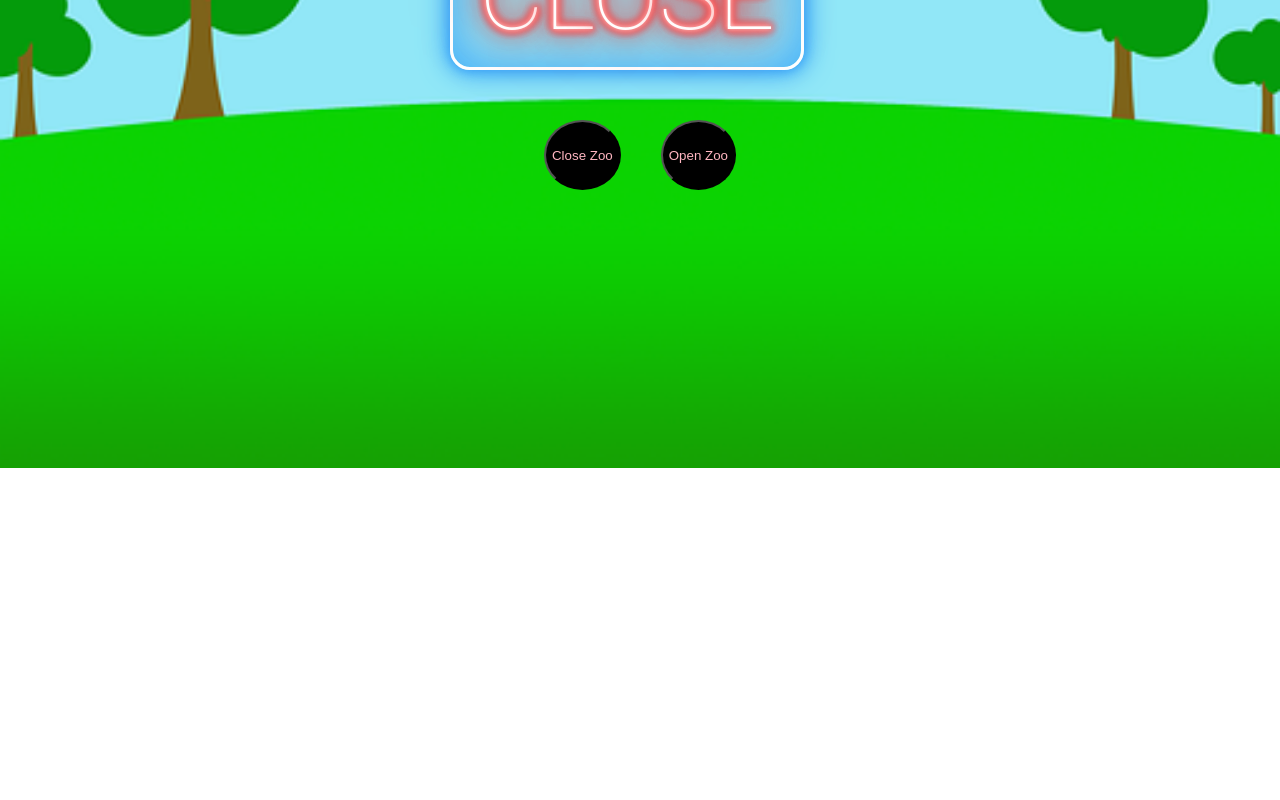
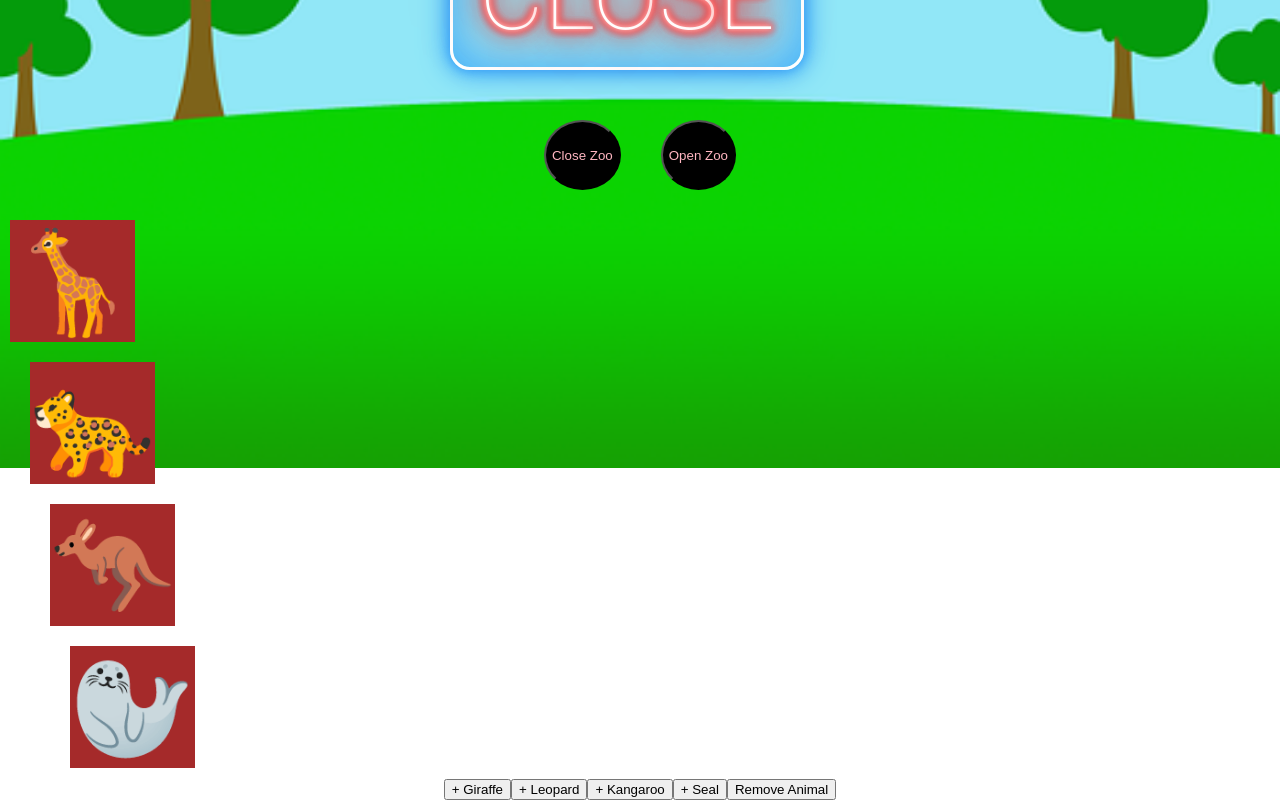
Before and after one commit to alicehsing/busy-zoo, a React (Create React App) app: page / in a window 1280 px wide. Shown: the part 385-1185 px from the top of the page. Before the commit the page ends 859 px from the top, so only its background shows below. Built offline with nearby package versions, Linux system fonts and the light colour scheme.

Commit message:
rendered animal array

```diff
--- /dev/null
+++ b/src/AnimalEmoji.js
@@ -0,0 +1,10 @@
+import React from 'react';
+
+export default function AnimalEmoji(props) {
+  return <div className="animal-item">
+    <span>{props.animal === 'giraffe' && '🦒'}</span>
+    <span>{props.animal === 'leopard' && '🐆'}</span>
+    <span>{props.animal === 'kangaroo' && '🦘'}</span>
+    <span>{props.animal === 'seal' && '🦭'}</span>
+  </div>;
+}
--- a/src/App.css
+++ b/src/App.css
@@ -73,3 +73,13 @@ body{
 .fight, .door, .parade {
   height: 33%;
 }
+
+.animal-item {
+  display: flex;
+  flex-direction: row;
+
+}
+.animal-item span {
+  background-color: brown;
+  margin: 10px;
+}
--- a/src/App.js
+++ b/src/App.js
@@ -1,13 +1,14 @@
 import './App.css';
 import { useState } from 'react';
 import Sign from './Sign/Sign';
+import Parade from './Parade';
 
 
 function App() {
   const [pandaSize, setPandaSize] = useState(30);
   const [hedgehogSize, sethedgehogSize] = useState(30);
   const [isOpen, setIsOpen] = useState(false);
-
+  const [animalArr, setAnimalArr] = useState(['giraffe', 'leopard', 'kangaroo', 'seal']);
 
   return (
     <div className="App">
@@ -34,6 +35,12 @@ function App() {
       </section>
 
       <section className="parade">
+        <Parade animalArray={animalArr} />
+        <button>+ Giraffe</button>
+        <button>+ Leopard</button>
+        <button>+ Kangaroo</button>
+        <button>+ Seal</button>
+        <button>Remove Animal</button>
 
       </section>
 
--- a/src/Parade.js
+++ b/src/Parade.js
@@ -0,0 +1,13 @@
+import React from 'react';
+import AnimalEmoji from './AnimalEmoji';
+
+
+export default function Parade(props) {
+  return <div>
+    {
+      props.animalArray.map((animal, i) =>
+        <AnimalEmoji key={`${animal}-${i}`} animal={animal} />
+
+      )}
+  </div>;
+}
```
